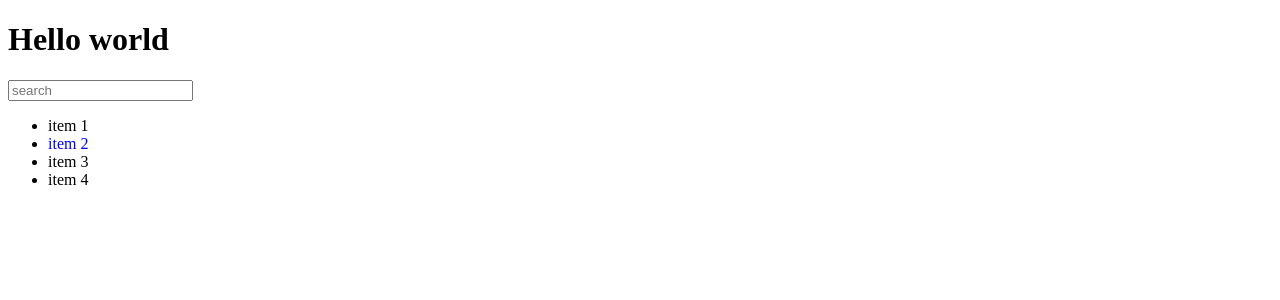
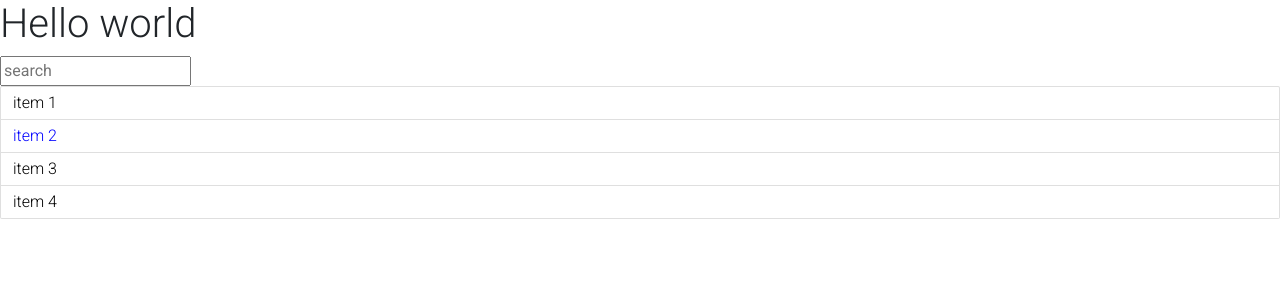
Before and after one commit to kaptor2/Todo-list, a React (Create React App) app: page / in a window 1280 px wide. Shown: the top 300 px of the page. Built offline with nearby package versions, Linux system fonts and the light colour scheme.

Commit message:
connect to bootstrap, moved components to separate folders

```diff
--- a/public/index.html
+++ b/public/index.html
@@ -5,6 +5,14 @@
   <meta charset="utf-8" />
   <meta name="viewport" content="width=device-width, initial-scale=1" />
   <title>Todo App</title>
+  <!-- Font Awesome -->
+  <link rel="stylesheet" href="https://use.fontawesome.com/releases/v5.8.2/css/all.css">
+  <!-- Google Fonts -->
+  <link rel="stylesheet" href="https://fonts.googleapis.com/css?family=Roboto:300,400,500,700&display=swap">
+  <!-- Bootstrap core CSS -->
+  <link href="https://cdnjs.cloudflare.com/ajax/libs/twitter-bootstrap/4.5.0/css/bootstrap.min.css" rel="stylesheet">
+  <!-- Material Design Bootstrap -->
+  <link href="https://cdnjs.cloudflare.com/ajax/libs/mdbootstrap/4.19.1/css/mdb.min.css" rel="stylesheet">
 </head>
 
 <body>
--- a/src/App.js
+++ /dev/null
@@ -1,21 +0,0 @@
-import React from "react";
-import { AppHeader } from "./components/AppHeader";
-import { SearchPanel } from "./components/SearchPanel";
-import { TodoList } from "./components/TodoList";
-
-export const App = () => {
-  const todoDate = [
-    { label: "item 1", important: false },
-    { label: "item 2", important: true },
-    { label: "item 3", important: false },
-    { label: "item 4", important: false },
-  ];
-
-  return (
-    <div>
-      <AppHeader />
-      <SearchPanel />
-      <TodoList todoDate = {todoDate}/>
-    </div>
-  );
-};
--- /dev/null
+++ b/src/components/App/App.js
@@ -0,0 +1,21 @@
+import React from "react";
+import { AppHeader } from "../AppHeader/AppHeader";
+import { SearchPanel } from "../SearchPanel/SearchPanel";
+import { TodoList } from "../TodoList/TodoList";
+
+export const App = () => {
+  const todoDate = [
+    { id: 1, label: "item 1", important: false },
+    { id: 2,label: "item 2", important: true },
+    { id: 3,label: "item 3", important: false },
+    { id: 4,label: "item 4", important: false },
+  ];
+
+  return (
+    <div>
+      <AppHeader />
+      <SearchPanel />
+      <TodoList todoDate = { todoDate }/>
+    </div>
+  );
+};
--- a/src/components/TodoList.js
+++ /dev/null
@@ -1,15 +0,0 @@
-import React from "react";
-import { TodoListItem } from "./TodoListItem";
-
-export const TodoList = ({ todoDate }) => {
-
-  const elements = todoDate.map((item) => {
-    return (
-      <li>
-        <TodoListItem { ...item } />
-      </li>
-    );
-  });
-
-  return <ul>{ elements }</ul>;
-};
--- /dev/null
+++ b/src/components/TodoList/TodoList.js
@@ -0,0 +1,19 @@
+import React from "react";
+import { TodoListItem } from "../TodoListItem/TodoListItem";
+import  style  from "./TodoList.module.css";
+
+export const TodoList = ({ todoDate }) => {
+  const elements = todoDate.map((item) => {
+    const { id, ...itemProps } = item;
+    return (
+      <li key={id} className={ `list-group-item ${style.listGroupItem}` }>
+        <TodoListItem {...itemProps} />
+      </li>
+    );
+  });
+
+  return (
+  <ul className = { `list-group ${ style.todoList }` } >
+    {elements}
+  </ul>);
+};
--- /dev/null
+++ b/src/components/TodoList/TodoList.module.css
@@ -0,0 +1,3 @@
+.todoList .listGroupItem {
+    padding: .25rem .75rem;
+}
--- a/src/index.js
+++ b/src/index.js
@@ -1,5 +1,5 @@
 import ReactDOM from "react-dom";
 import React from "react";
-import { App } from "./App";
+import { App } from "./components/App/App.js";
 
 ReactDOM.render(<App />, document.getElementById("root"));
```
Also changed, not shown: src/components/AppHeader/AppHeader.js (renamed from src/components/AppHeader.js), src/components/SearchPanel/SearchPanel.js (renamed from src/components/SearchPanel.js), src/components/TodoListItem/TodoListItem.js (renamed from src/components/TodoListItem.js), 1 other file (tests, documents, lock files or other folders).
